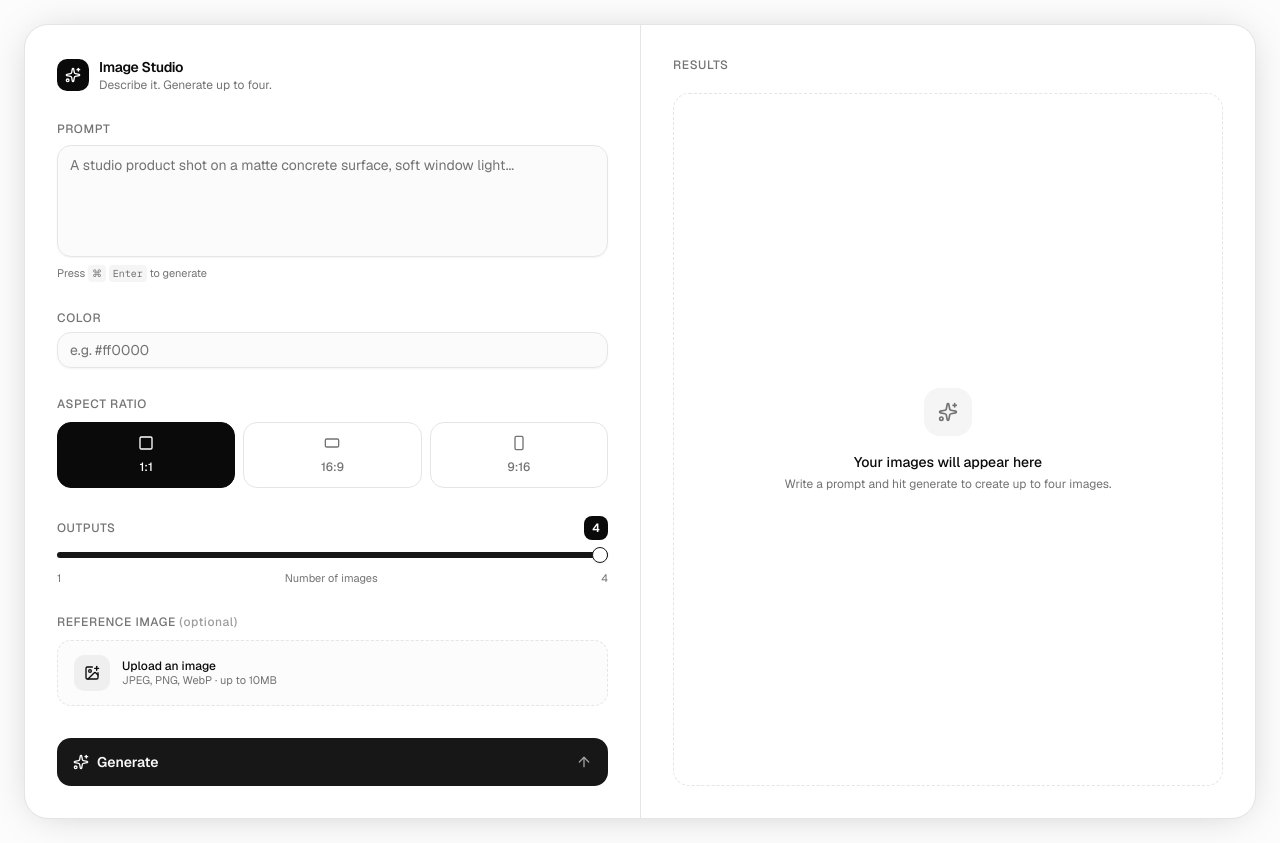
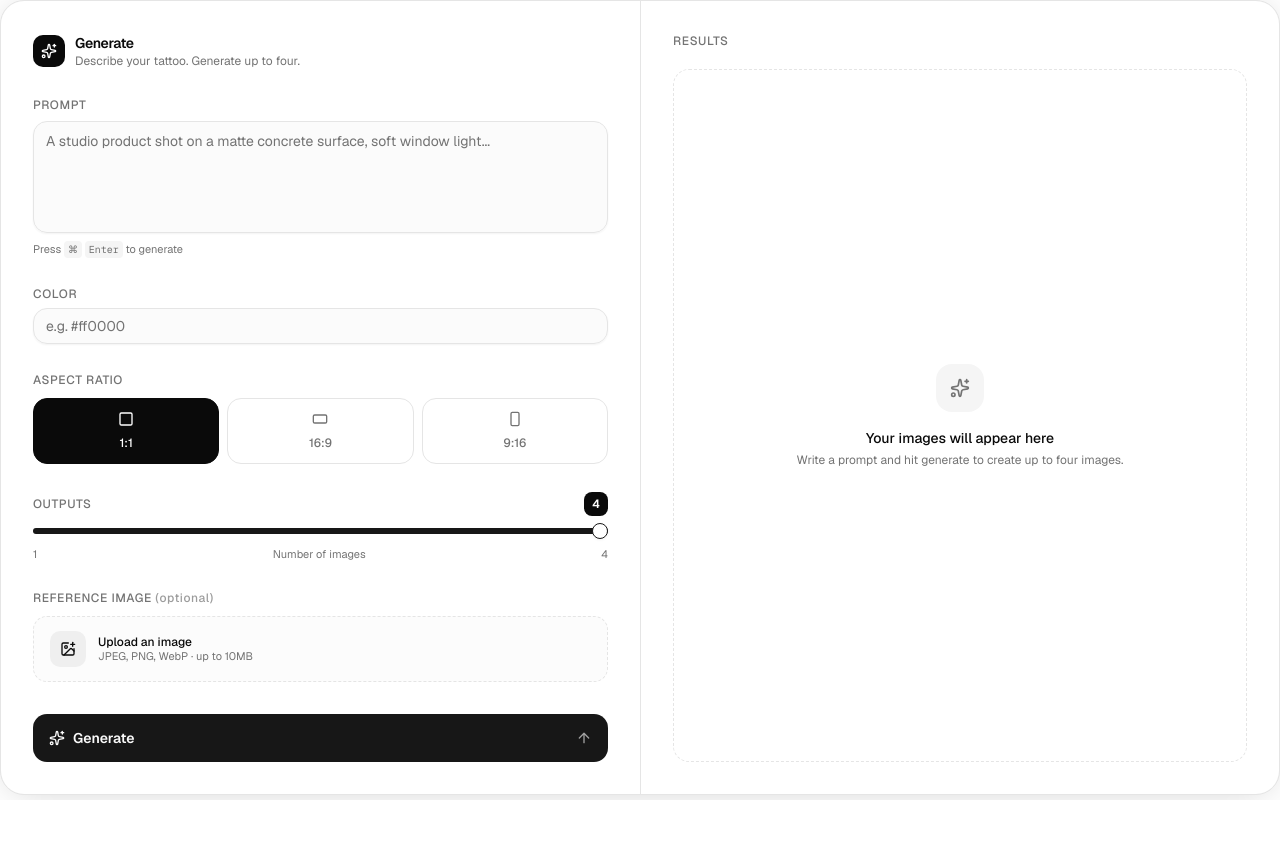
Before and after one commit to Tattzy25/generation, a Next.js app: page / in a window 1280 px wide. After the commit the page ends 800 px from the top, so only its background shows below. Built offline with nearby package versions, Linux system fonts and the light colour scheme.

Commit message:
updated mcp224

```diff
--- a/app/page.tsx
+++ b/app/page.tsx
@@ -21,10 +21,8 @@ const GENERATOR_CONFIG = {
 
 export default function Page() {
   return (
-    <main className="flex min-h-screen items-center justify-center bg-muted/30 p-4 sm:p-6">
-      <div className="w-full">
-        <ImageGenerator config={GENERATOR_CONFIG} />
-      </div>
+    <main className="w-full">
+      <ImageGenerator config={GENERATOR_CONFIG} />
     </main>
   )
 }
--- a/components/image-generator.tsx
+++ b/components/image-generator.tsx
@@ -201,8 +201,8 @@ export function ImageGenerator({ config, endpoint = "/api/generate", className }
             <Sparkles className="h-4 w-4" />
           </span>
           <div className="leading-tight">
-            <h2 className="text-sm font-semibold tracking-tight">Image Studio</h2>
-            <p className="text-xs text-muted-foreground">Describe it. Generate up to four.</p>
+            <h2 className="text-sm font-semibold tracking-tight">Generate</h2>
+            <p className="text-xs text-muted-foreground">Describe your tattoo. Generate up to four.</p>
           </div>
         </header>
 
@@ -378,7 +378,7 @@ export function ImageGenerator({ config, endpoint = "/api/generate", className }
       </div>
 
       {/* Output canvas */}
-      <div className="flex min-h-[700px] flex-1 flex-col bg-background p-6 sm:p-8">
+      <div className="flex flex-1 flex-col bg-background p-6 sm:p-8">
         <div className="mb-5 flex items-center justify-between">
           <span className="text-xs font-medium uppercase tracking-wider text-muted-foreground">Results</span>
           {images.length > 0 && !loading && (
```
